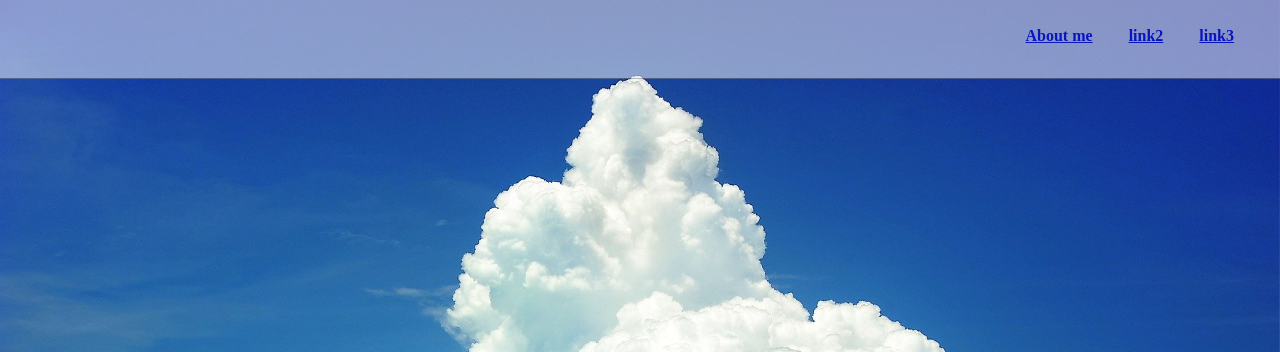
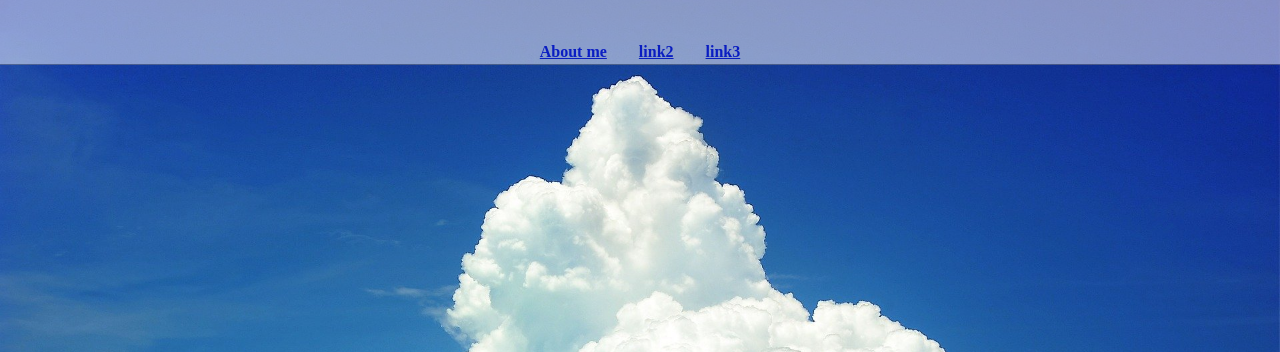
Before and after one commit to Gozikyu/portfolio, a website: page public/index.html in a window 1280 px wide. Shown: the top 352 px of the page. Drawn offline with nearby package versions, Linux system fonts and the light colour scheme.

Commit message:
edit header menu

```diff
--- a/public/assets/css/my_style.css
+++ b/public/assets/css/my_style.css
@@ -347,13 +347,13 @@ footer p {
   }
 
   .l-header__nav-top ul {
-    display: block;
-    float: right;
-    margin: 0 30px 0 0;
-    height: 78px;
+    display: flex;
+    height: 2rem;
     font-weight: bold;
     color: #000;
     opacity: 1;
+    justify-content: center;
+    justify-items: center;
   }
 
   .l-header__nav-top li {
--- a/public/index.html
+++ b/public/index.html
@@ -27,11 +27,6 @@
           <img src="assets/img/icons/close.png" class="menu-close" />
         </button>
         <nav class="l-header__nav-top">
-          <h1 class="l-product-logo">
-            <a href="#">
-              <img src="assets/img/icons/logo.png" alt="icon" />
-            </a>
-          </h1>
           <ul>
             <li><a href="#" target="_self">About me</a></li>
             <li><a href="#" target="_self">link2</a></li>
```
